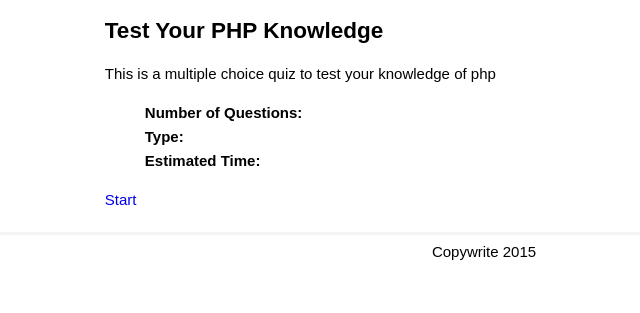
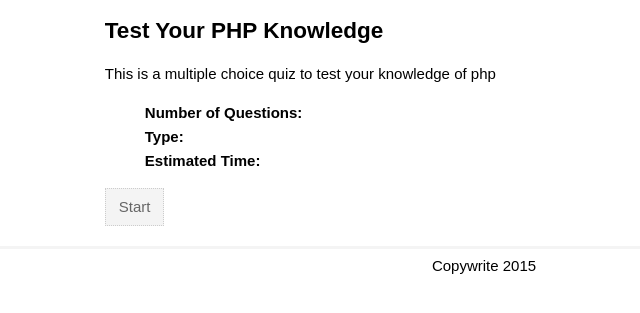
Before and after one commit to Sulaiman001/phpquizzer, a PHP site: page / in a window 1280 px wide. Shown: the part 75-388 px from the top of the page, without its empty margins (156-796 px from the left). Run offline with PHP 8.4, Linux system fonts and the light colour scheme.

Commit message:
Added styling for the start quiz button

```diff
--- a/css/style.css
+++ b/css/style.css
@@ -29,3 +29,10 @@
 main{
 	padding-bottom: 20px;
 }
+a.start{
+	display:inline-block;
+	color:#666;
+	background-color:#f4f4f4;
+	border:1px dotted #ccc;
+	padding: 6px 13px;
+}
```
